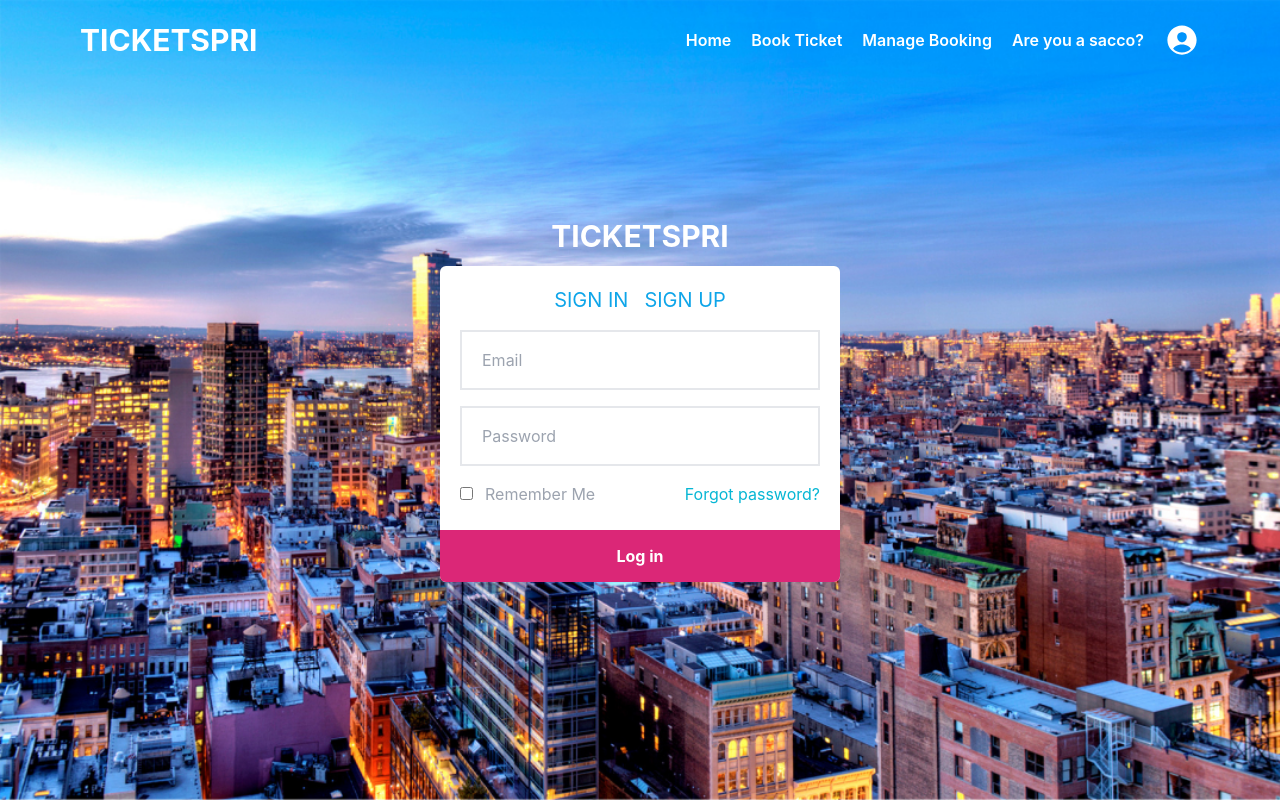
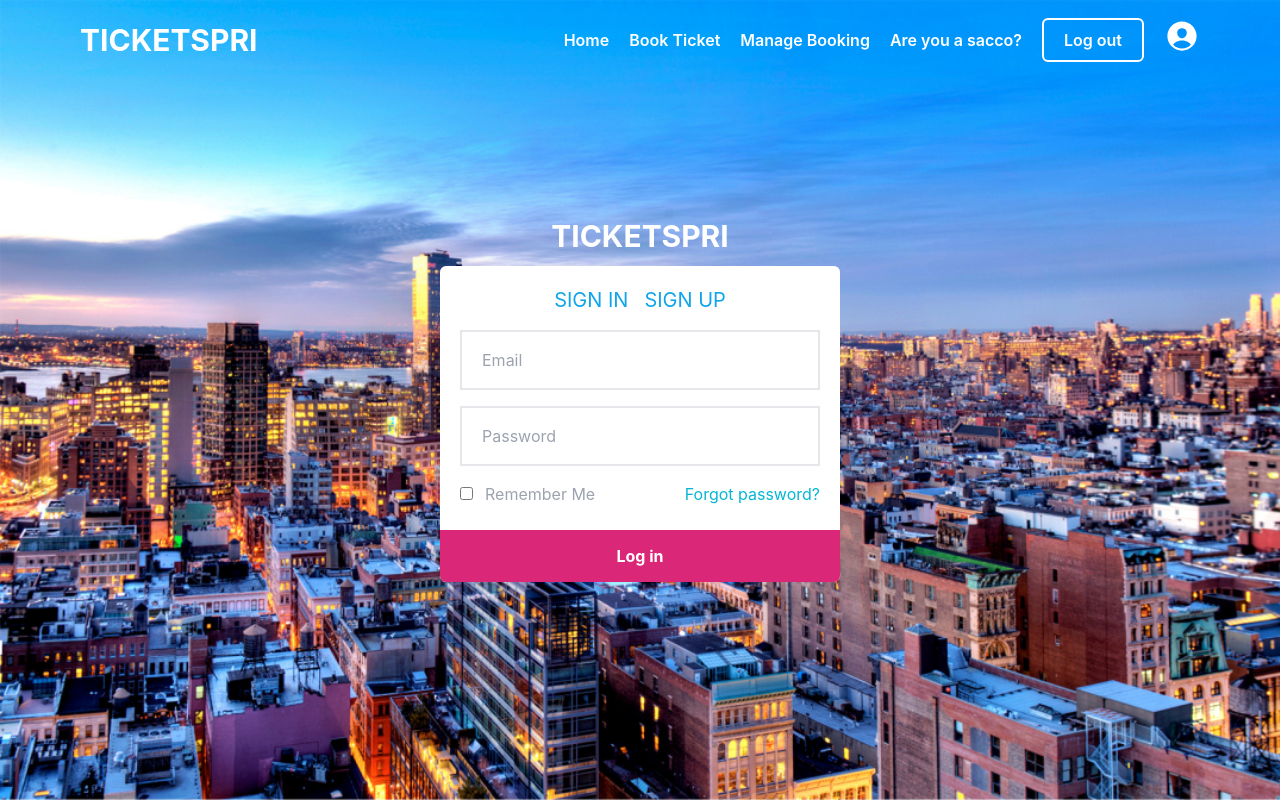
Before and after one commit to SheeTabz/TICKETSPRI, a React (Create React App) app: page / in a window 1280 px wide. Built offline with nearby package versions, Linux system fonts and the light colour scheme; no server answers.

Commit message:
Add the fetch for logout

```diff
--- a/src/components/Nav3.jsx
+++ b/src/components/Nav3.jsx
@@ -3,8 +3,15 @@ import {nav1} from './data'
 import TransButton from './TransButton'
 import WhiteButton from './WhiteButton'
 import {IoPersonCircle }from  'react-icons/io5'
-function Nav3({user}) {
+function Nav3({user, setUser}) {
+  function handleClick(){
 
+    fetch("/customer/logout",{
+      method: "DELETE"
+    })
+    .then(resp => resp.json())
+    .then(setUser(null))
+      }
 
   return (
     <div className='h-[10vh] flex text-white font-semibold'>
@@ -17,8 +24,12 @@ function Nav3({user}) {
         })}
         </ul>
         <div className='flex flex-row space-x-5 hidden md:block'>
-            {/* <TransButton/> */}
-            {user ?  <span className='md:text-4xl text-3xl'><IoPersonCircle/></span>:<WhiteButton/>}
+
+            {user?
+            (<div className='flex flex-row space-x-5'>
+              <button className='md:px-5 md:py-2  px-2 border-2 border-black rounded-md border-white ' onClick={handleClick}>Log out </button>
+            <span className='md:text-4xl text-3xl'><IoPersonCircle/></span></div>)
+            :<WhiteButton/>}
 
         </div>
     </div>
```
